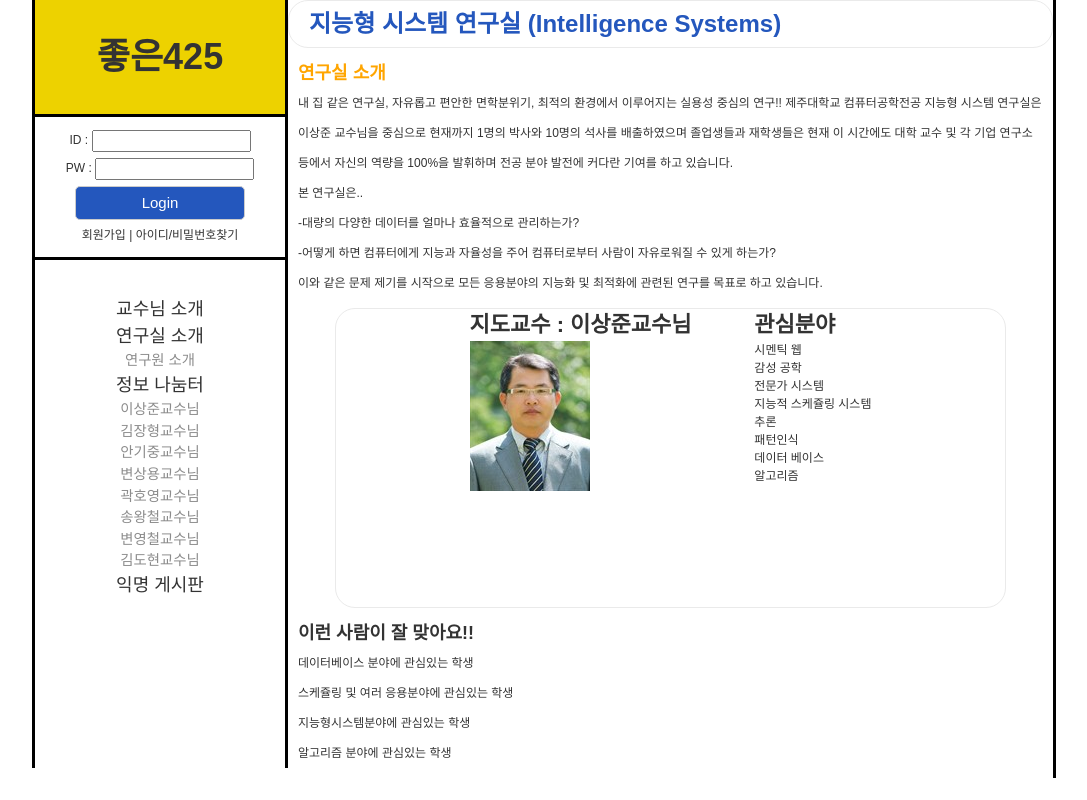
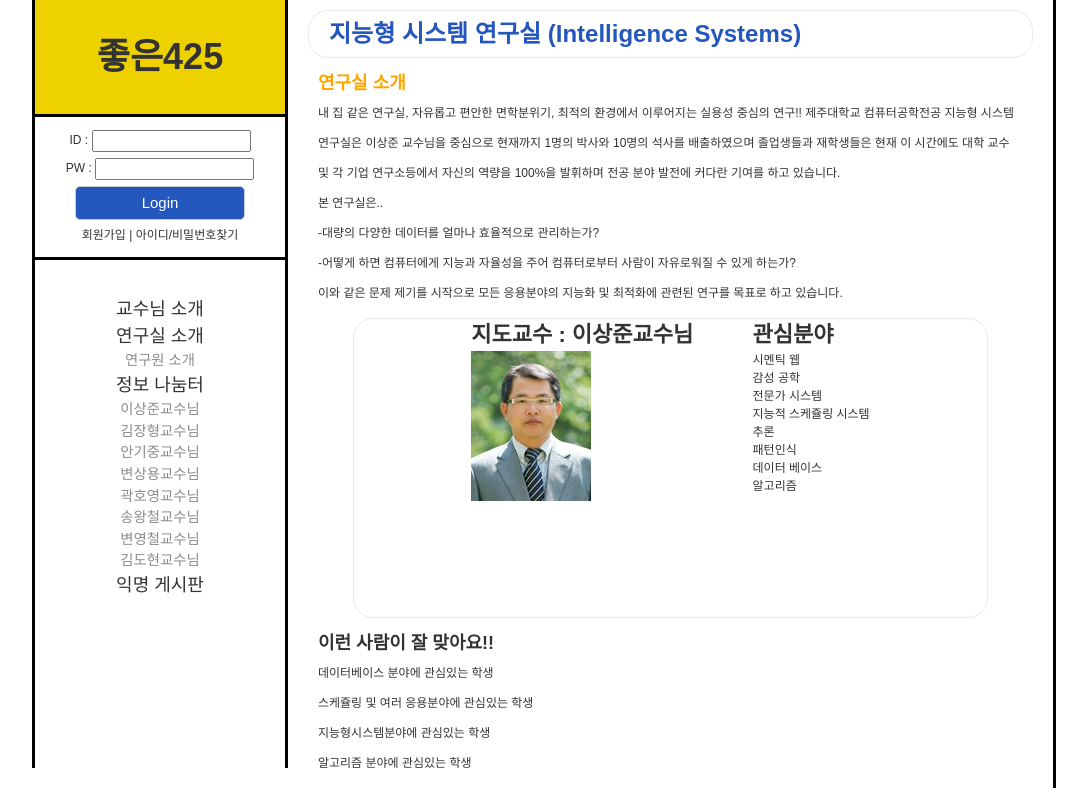
Before and after one commit to leeikjeun/islab-web-project, a Django app: a page that uses mainWeb/templates/mainWeb/base.html in a window 1280 px wide. Shown: the whole page, without its empty margins (96-1183 px from the left). Run offline with Django 3.2, Linux system fonts and the light colour scheme.

Commit message:
연구실 교수님 소개 수정

```diff
--- a/mainWeb/static/css/lab_intro.css
+++ b/mainWeb/static/css/lab_intro.css
@@ -2,6 +2,12 @@
   margin: 0;
   padding: 0;
   box-sizing: border-box;
+}
+
+.content {
+  margin-left: 20px;
+  margin-right: 20px;
+  margin-top: 10px;
 }
 
 .lab-title {
@@ -32,10 +38,10 @@
 }
 
 .lab-content-second {
+  height: 300px;
   display: flex;
   justify-content: center;
   align-items: center;
-  height: 300px;
   margin: 10px 5%;
   border: 1px solid #eaeaea;
   padding : 5px 20px;
@@ -52,6 +58,12 @@
   font-size: 22px;
 }
 
+.profe-photo {
+  width: 120px;
+  height: 150px;
+  background-image: url("{% static 'img/Professor.jpg' %}");
+}
+
 .part {
   list-style-type: none;
 }
--- a/mainWeb/static/css/profe_intro.css
+++ b/mainWeb/static/css/profe_intro.css
@@ -2,6 +2,12 @@
   margin: 0;
   padding: 0;
   box-sizing: border-box;
+}
+
+.content {
+  margin-left: 20px;
+  margin-right: 20px;
+  margin-top: 10px;
 }
 
 .profe-title {
--- a/mainWeb/templates/mainWeb/Profe_intro/profe_intro.html
+++ b/mainWeb/templates/mainWeb/Profe_intro/profe_intro.html
@@ -5,6 +5,7 @@
 {% endblock %}
 
 {% block content %}
+<div class="content">
   <div class="profe-title">
     <h1>교수님 소개 (Professor Introduce)</h1>
   </div>
@@ -57,4 +58,5 @@
       </ul>
     </div>
   </div>
+</div>
 {% endblock %}
```
